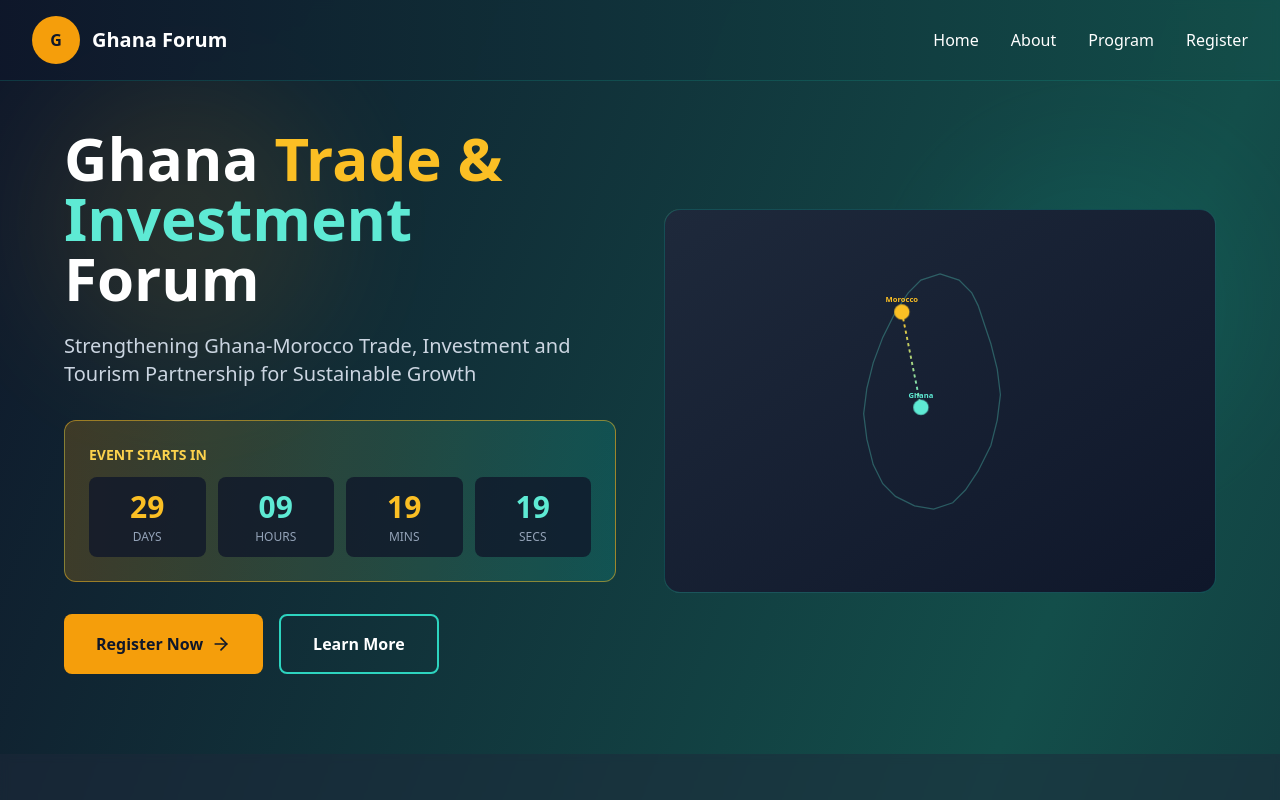
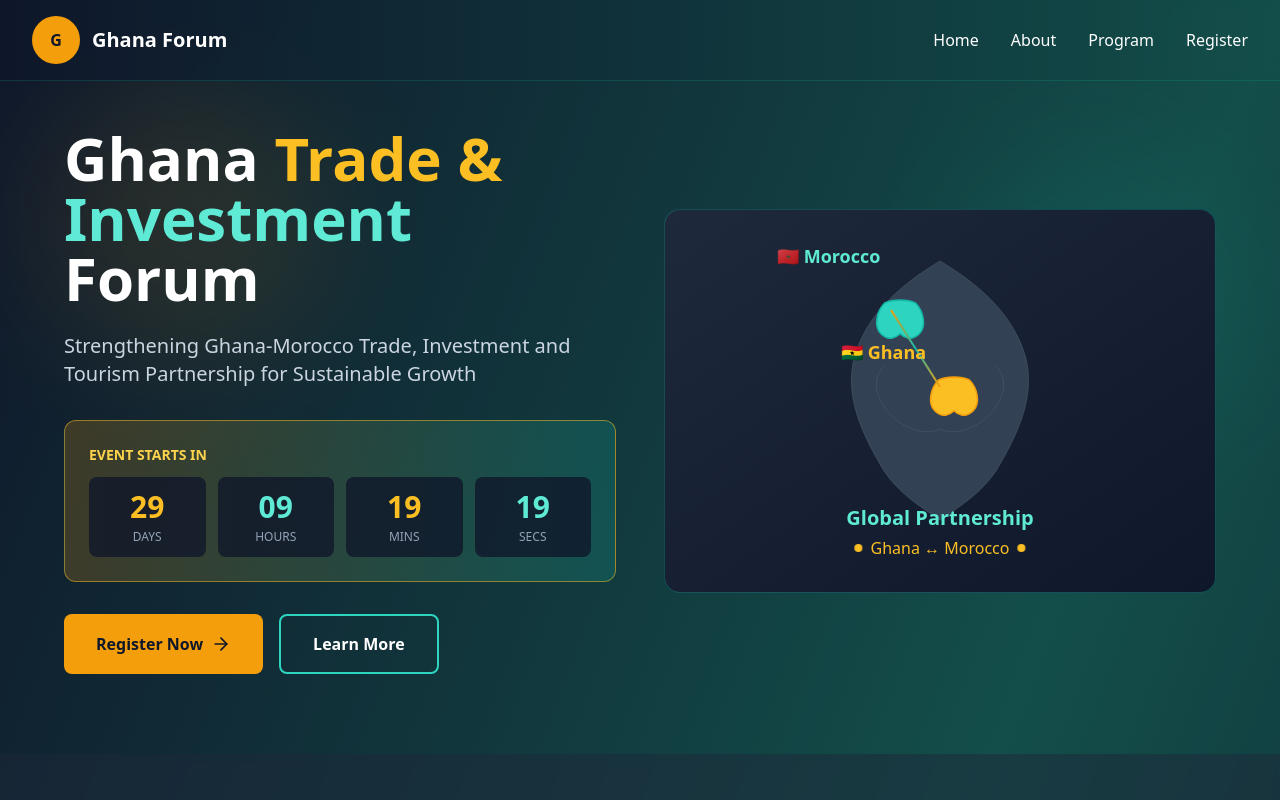
Before and after one commit to creatif-sam/gtif2025, a React (Create React App) app: page / in a window 1280 px wide. Shown: the top 800 px of the page. Built offline with nearby package versions, Linux system fonts and the light colour scheme.

Commit message:
Enhance map animation for Ghana and Morocco
Added map animation effects for Ghana and Morocco, including SVG highlights and animated labels. Updated imports to include useEffect for managing animations.

```diff
--- a/src/App.js
+++ b/src/App.js
@@ -1,4 +1,4 @@
-import React, { useState } from 'react';
+import React, { useState, useEffect } from 'react';
 import { Menu, X, Calendar, MapPin, Clock, ArrowRight } from 'lucide-react';
 
 export default function GhanaForumWebsite() {
@@ -16,6 +16,7 @@ export default function GhanaForumWebsite() {
     industry: '',
     message: ''
   });
+  const [mapAnimation, setMapAnimation] = useState({ ghana: false, morocco: false });
 
   React.useEffect(() => {
     const calculateCountdown = () => {
@@ -36,6 +37,16 @@ export default function GhanaForumWebsite() {
     calculateCountdown();
     const interval = setInterval(calculateCountdown, 1000);
     return () => clearInterval(interval);
+  }, []);
+
+  // Animated map effect
+  React.useEffect(() => {
+    const timer1 = setTimeout(() => setMapAnimation(prev => ({ ...prev, ghana: true })), 500);
+    const timer2 = setTimeout(() => setMapAnimation(prev => ({ ...prev, morocco: true })), 1200);
+    return () => {
+      clearTimeout(timer1);
+      clearTimeout(timer2);
+    };
   }, []);
 
   const handleInputChange = (e) => {
@@ -160,44 +171,122 @@ export default function GhanaForumWebsite() {
               </div>
             </div>
 
+            {/* Animated Africa Map */}
             <div className="hidden md:block">
-              <div className="relative">
-                <div className="w-full h-96 bg-gradient-to-br from-amber-500 to-teal-500 rounded-2xl opacity-20 absolute"></div>
-                <div className="relative w-full h-96 bg-gradient-to-br from-slate-800 to-slate-900 rounded-2xl border border-teal-500/30 flex items-center justify-center overflow-hidden">
-                  <svg viewBox="0 0 500 500" className="w-full h-full p-8">
-                    {/* Simplified Africa Map */}
+              <div className="relative w-full h-96">
+                {/* Background */}
+                <div className="absolute inset-0 bg-gradient-to-br from-slate-800 to-slate-900 rounded-2xl border border-teal-500/30 overflow-hidden">
+                  {/* Africa Map SVG */}
+                  <svg
+                    viewBox="0 0 400 500"
+                    className="w-full h-full p-4"
+                    fill="none"
+                    xmlns="http://www.w3.org/2000/svg"
+                  >
+                    {/* Africa Continent Base */}
                     <path
-                      d="M250,50 L280,60 L300,80 L310,100 L320,130 L330,160 L340,200 L345,240 L340,280 L330,320 L310,360 L290,390 L270,410 L240,420 L210,415 L180,400 L160,380 L145,350 L135,310 L130,270 L135,230 L145,190 L160,150 L180,110 L200,80 L220,60 Z"
-                      fill="none"
-                      stroke="currentColor"
-                      strokeWidth="2"
-                      className="text-teal-300/30"
+                      d="M200 50 C150 80, 100 120, 80 180 C60 240, 90 300, 120 350 C140 380, 170 400, 200 420 C230 400, 260 380, 280 350 C310 300, 340 240, 320 180 C300 120, 250 80, 200 50 Z M120 200 C100 220, 110 250, 130 270 C150 290, 180 300, 200 290 C220 300, 250 290, 270 270 C290 250, 300 220, 280 200"
+                      className="fill-slate-700 stroke-slate-600 stroke-1"
                     />
 
-                    {/* Morocco - Northwest */}
-                    <circle cx="190" cy="110" r="12" className="fill-amber-400 animate-pulse">
-                      <animate attributeName="r" values="12;15;12" dur="2s" repeatCount="indefinite"/>
-                    </circle>
-                    <text x="190" y="95" textAnchor="middle" className="fill-amber-400 text-xs font-bold">Morocco</text>
+                    {/* Ghana Highlight */}
+                    <path
+                      d="M180 200 C170 210, 165 230, 175 240 C185 250, 195 245, 200 240 C205 245, 215 250, 225 240 C235 230, 230 210, 220 200 C210 195, 190 195, 180 200 Z"
+                      className={`fill-amber-400 stroke-amber-500 stroke-2 transition-all duration-700 ease-out transform ${
+                        mapAnimation.ghana ? 'scale-110 opacity-100' : 'opacity-30 scale-95'
+                      }`}
+                    >
+                      <animate
+                        attributeName="opacity"
+                        values="0.3;1;0.3"
+                        dur="3s"
+                        repeatCount="indefinite"
+                      />
+                      <animate
+                        attributeName="transform"
+                        values="scale(0.95);scale(1.1);scale(0.95)"
+                        dur="3s"
+                        repeatCount="indefinite"
+                      />
+                    </path>
 
-                    {/* Ghana - West Central */}
-                    <circle cx="220" cy="260" r="12" className="fill-teal-300 animate-pulse">
-                      <animate attributeName="r" values="12;15;12" dur="2s" repeatCount="indefinite" begin="0.5s"/>
-                    </circle>
-                    <text x="220" y="245" textAnchor="middle" className="fill-teal-300 text-xs font-bold">Ghana</text>
+                    {/* Morocco Highlight */}
+                    <path
+                      d="M110 100 C100 110, 95 130, 105 140 C115 150, 125 145, 130 140 C135 145, 145 150, 155 140 C165 130, 160 110, 150 100 C140 95, 120 95, 110 100 Z"
+                      className={`fill-teal-400 stroke-teal-500 stroke-2 transition-all duration-700 ease-out transform ${
+                        mapAnimation.morocco ? 'scale-110 opacity-100' : 'opacity-30 scale-95'
+                      }`}
+                    >
+                      <animate
+                        attributeName="opacity"
+                        values="0.3;1;0.3"
+                        dur="3s"
+                        begin="1s"
+                        repeatCount="indefinite"
+                      />
+                      <animate
+                        attributeName="transform"
+                        values="scale(0.95);scale(1.1);scale(0.95)"
+                        dur="3s"
+                        begin="1s"
+                        repeatCount="indefinite"
+                      />
+                    </path>
 
-                    {/* Connection Line with Animation */}
-                    <line x1="190" y1="110" x2="220" y2="260" stroke="url(#lineGradient)" strokeWidth="3" strokeDasharray="5,5">
-                      <animate attributeName="stroke-dashoffset" values="0;-10" dur="1s" repeatCount="indefinite"/>
+                    {/* Connecting Line */}
+                    <line
+                      x1="200"
+                      y1="230"
+                      x2="130"
+                      y2="120"
+                      stroke="url(#gradientLine)"
+                      strokeWidth="3"
+                      className="transition-all duration-1000 ease-out"
+                      style={{ opacity: mapAnimation.morocco ? 1 : 0 }}
+                    >
+                      <animate
+                        attributeName="opacity"
+                        values="0;1"
+                        dur="1s"
+                        begin="1.2s"
+                      />
                     </line>
 
+                    {/* Gradient Definition */}
                     <defs>
-                      <linearGradient id="lineGradient" x1="0%" y1="0%" x2="0%" y2="100%">
-                        <stop offset="0%" stopColor="#fbbf24"/>
-                        <stop offset="100%" stopColor="#5eead4"/>
+                      <linearGradient id="gradientLine" x1="0%" y1="0%" x2="100%" y2="0%">
+                        <stop offset="0%" stopColor="#F59E0B" />
+                        <stop offset="50%" stopColor="#14B8A6" />
+                        <stop offset="100%" stopColor="#F59E0B" />
                       </linearGradient>
                     </defs>
                   </svg>
+
+                  {/* Labels */}
+                  <div className="absolute top-32 left-44">
+                    <div className={`text-amber-400 font-bold text-lg transition-all duration-700 ${
+                      mapAnimation.ghana ? 'opacity-100 translate-y-0' : 'opacity-0 translate-y-2'
+                    }`}>
+                      🇬🇭 Ghana
+                    </div>
+                  </div>
+                  <div className="absolute top-8 left-28">
+                    <div className={`text-teal-300 font-bold text-lg transition-all duration-700 ${
+                      mapAnimation.morocco ? 'opacity-100 translate-y-0' : 'opacity-0 translate-y-2'
+                    }`}>
+                      🇲🇦 Morocco
+                    </div>
+                  </div>
+
+                  {/* Partnership Text */}
+                  <div className="absolute bottom-8 left-1/2 transform -translate-x-1/2 text-center">
+                    <p className="text-teal-300 font-bold text-xl mb-1">Global Partnership</p>
+                    <div className="flex items-center justify-center space-x-2 text-amber-400">
+                      <span className="w-2 h-2 bg-amber-400 rounded-full animate-ping"></span>
+                      <span>Ghana ↔ Morocco</span>
+                      <span className="w-2 h-2 bg-amber-400 rounded-full animate-ping" style={{animationDelay: '0.5s'}}></span>
+                    </div>
+                  </div>
                 </div>
               </div>
             </div>
@@ -388,6 +477,7 @@ export default function GhanaForumWebsite() {
   </div>
 </section>
 
+
       {/* Footer */}
       <footer className="bg-slate-900/80 border-t border-teal-500/20 py-12 px-4">
         <div className="max-w-6xl mx-auto">
```
Lines whose indentation alone changed are shown as unchanged.
